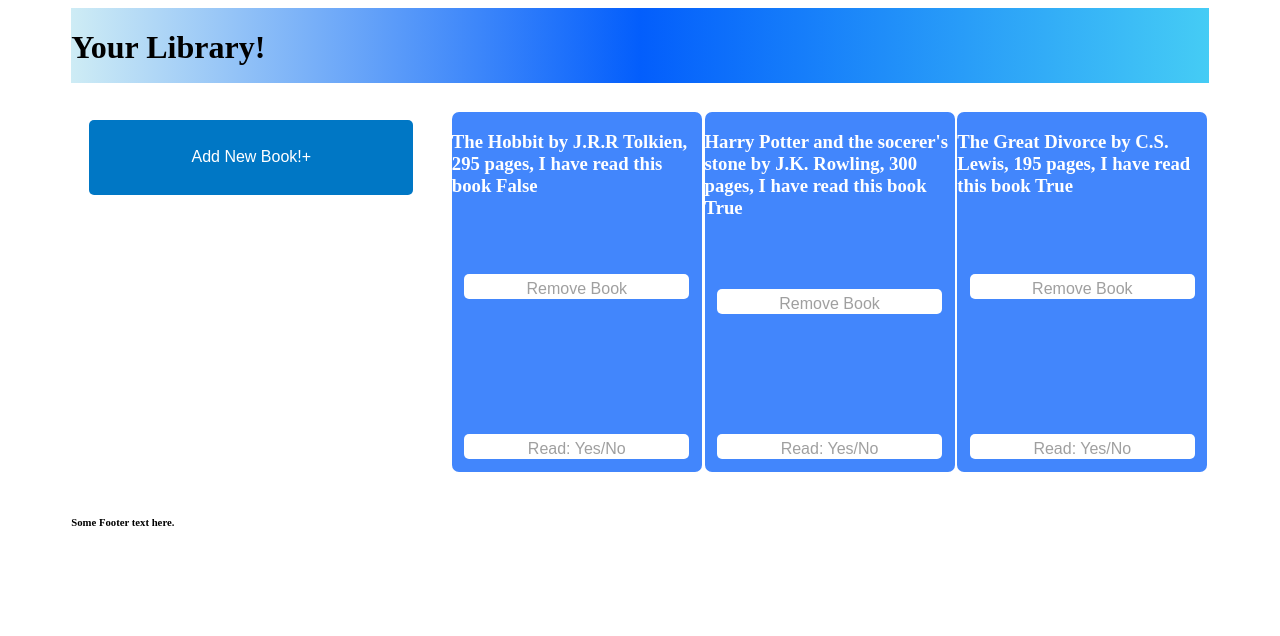
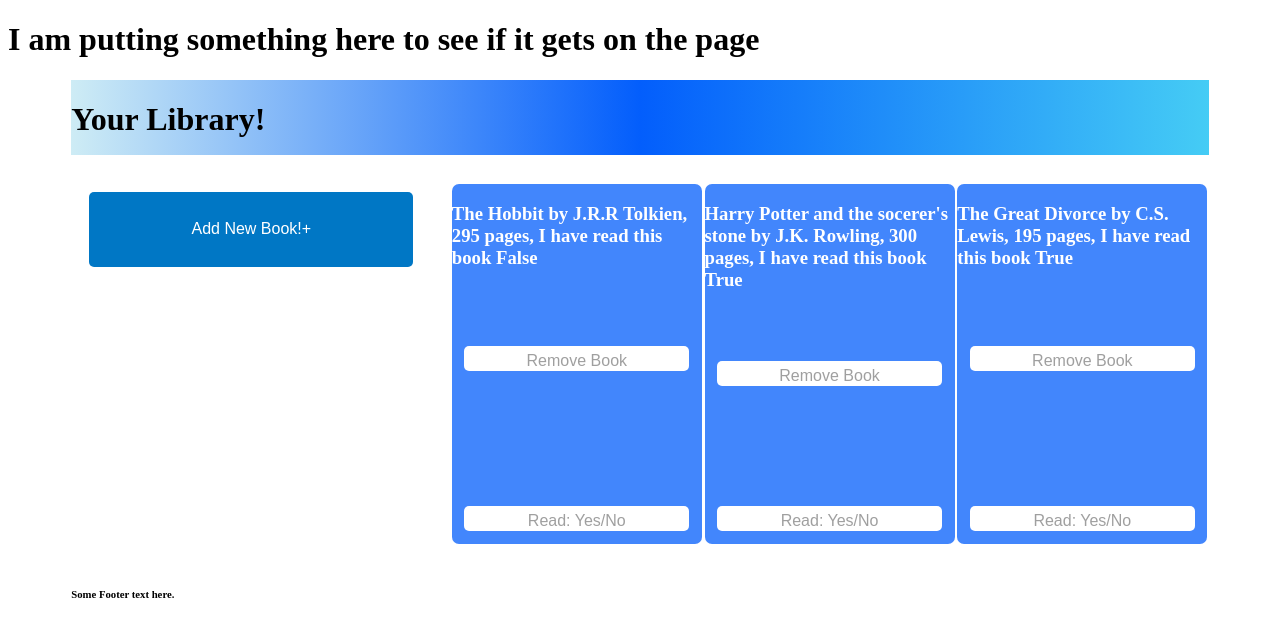
Before and after one commit to jl232367/bookObjectProj, a website built with webpack: page dist/index.html in a window 1280 px wide. Built offline with nearby package versions, Linux system fonts and the light colour scheme.

Commit message:
checking webpack git hub page deployment

```diff
--- a/dist/index.html
+++ b/dist/index.html
@@ -13,7 +13,7 @@
         <link rel="stylesheet" href="">
     </head>
     <body>
-
+        <h1>I am putting something here to see if it gets on the page</h1>
         <div class="container">
             <div class="headernav">
                 <h1>Your Library!</h1>
```
